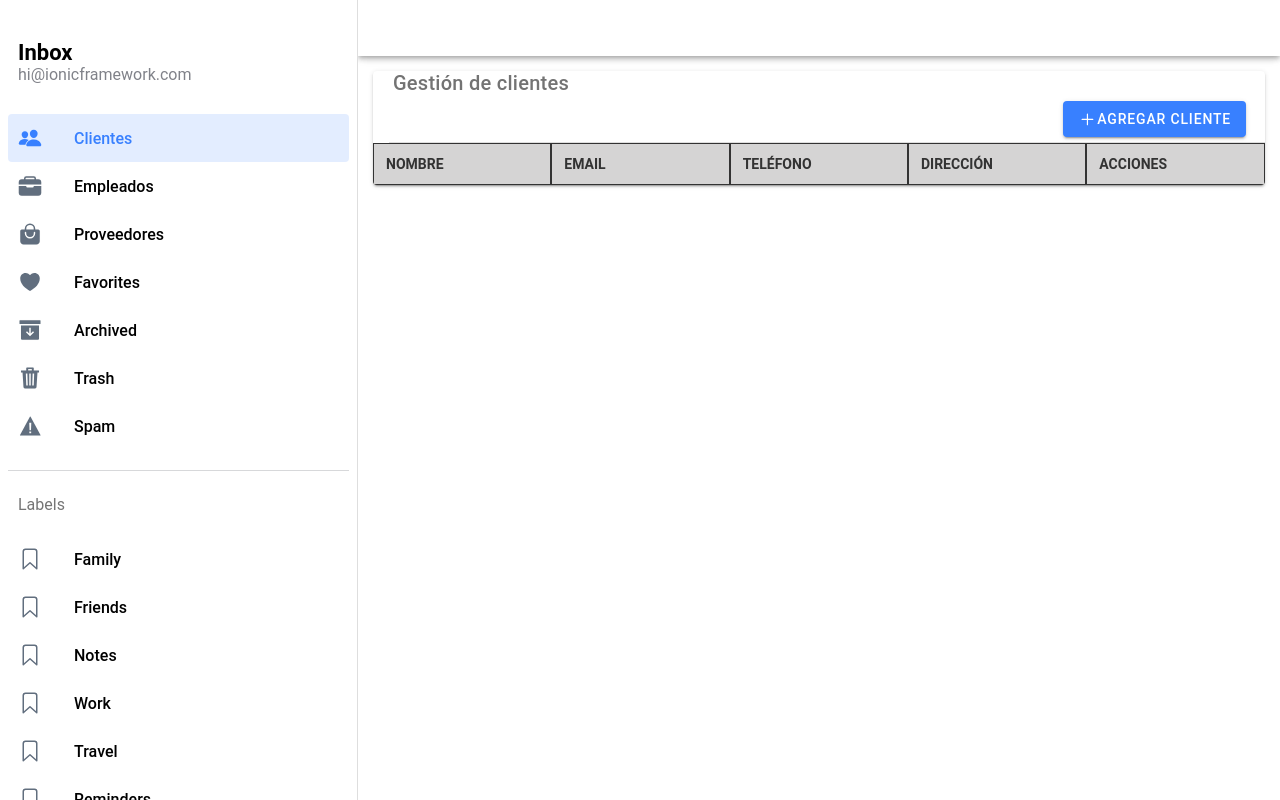
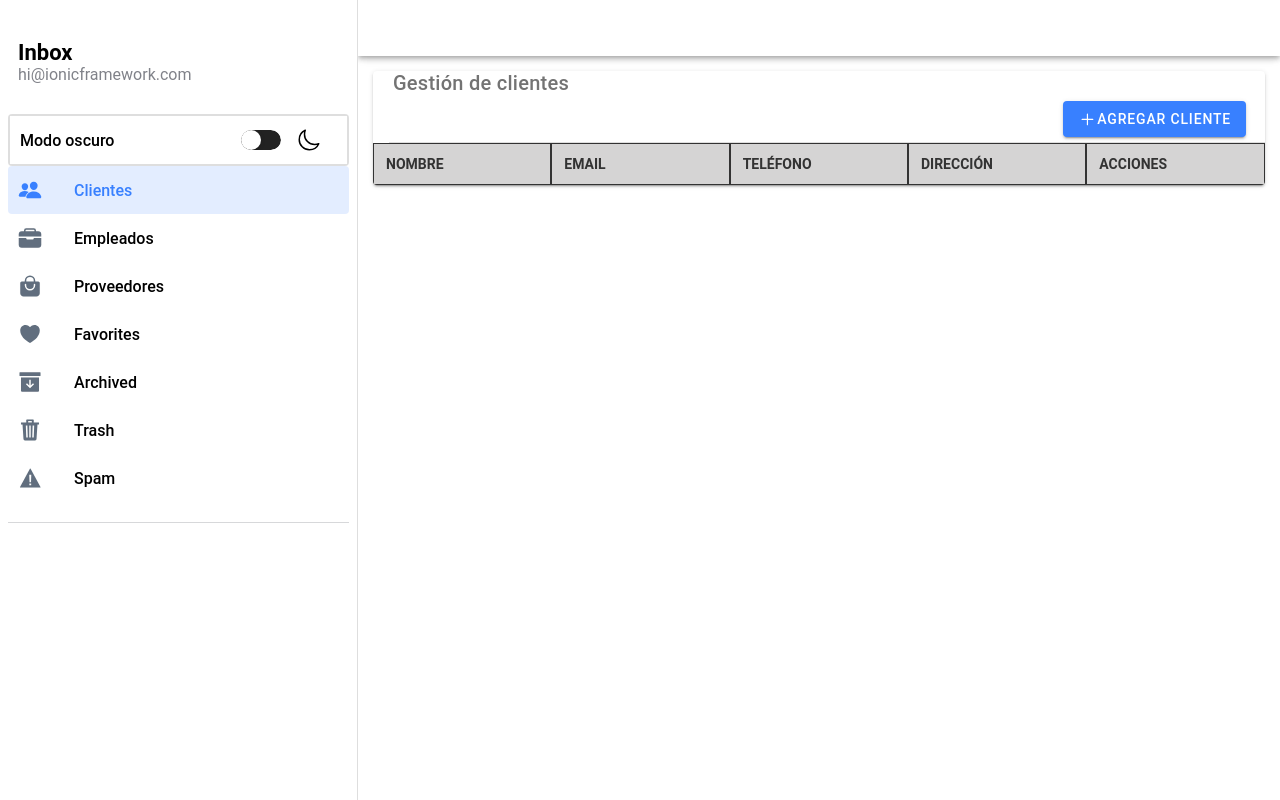
Before and after one commit to FrancarriYT/myJavaAndSpringbootApp, a React (Vite) app: page /page/customers in a window 1280 px wide. Built offline with nearby package versions, Linux system fonts and the light colour scheme.

Commit message:
renamed 'Vendor' files and classes to 'Supplier'. Added a normal button of turn on/off Night Mode but still doesn't work ;)

```diff
--- a/src/App.tsx
+++ b/src/App.tsx
@@ -26,8 +26,8 @@ import CustomerList from './pages/customer/CustomerList';
 import CustomerEdit from './pages/customer/CustomerEdit';
 import EmployeeList from './pages/employee/EmployeeList';
 import EmployeeEdit from './pages/employee/EmployeeEdit';
-import VendorList from './pages/vendor/VendorList';
-import VendorEdit from './pages/vendor/VendorEdit';
+import VendorList from './pages/supplier/SupplierList';
+import VendorEdit from './pages/supplier/SupplierEdit';
 
 setupIonicReact();
 
@@ -58,11 +58,11 @@ const App: React.FC = () => {
               <EmployeeEdit/>
             </Route>
 
-            <Route path="/page/vendors" exact={true}>
+            <Route path="/page/suppliers" exact={true}>
               <VendorList/>
             </Route>
 
-            <Route path="/page/vendor/:id" exact={true}>
+            <Route path="/page/supplier/:id" exact={true}>
               <VendorEdit/>
             </Route>
           </IonRouterOutlet>
--- a/src/components/Menu.css
+++ b/src/components/Menu.css
@@ -111,3 +111,77 @@ ion-note {
 ion-item.selected {
   --color: var(--ion-color-primary);
 }
+
+
+/* Menu.css */
+.dark-mode-toggle {
+  --border-width: 2px;
+  --handle-size: 20px;
+  --track-size: 40px;
+  --handle-padding: 6px;
+  --transition-duration: 0.3s;
+  --handle-color: #fff;
+  --track-color: #222;
+  --track-border-color: #444;
+}
+
+.dark-mode-toggle .toggle-icon {
+  --icon-size: 16px;
+  --icon-padding: 3px;
+}
+
+.dark-mode-toggle ion-toggle {
+  --border-width: var(--handle-padding);
+  --handle-background: var(--handle-color);
+  --track-background: var(--track-color);
+  --track-border-color: var(--track-border-color);
+  --transition-duration: var(--transition-duration);
+  width: var(--track-size);
+  height: var(--handle-size);
+  border-radius: 9999px;
+  padding: 0;
+}
+
+.dark-mode-toggle ion-toggle::before,
+.dark-mode-toggle ion-toggle::after {
+  content: '';
+  display: flex;
+  align-items: center;
+  justify-content: center;
+  font-size: var(--icon-size);
+  padding: var(--icon-padding);
+}
+
+.dark-mode-toggle ion-toggle::before {
+  transform: translateX(0);
+  transition: transform var(--transition-duration);
+}
+
+.dark-mode-toggle ion-toggle::after {
+  transform: translateX(100%);
+  transition: transform var(--transition-duration);
+}
+
+.dark-mode-toggle ion-toggle[checked]::before {
+  transform: translateX(-100%);
+  transition: transform var(--transition-duration);
+}
+
+.dark-mode-toggle ion-toggle[checked]::after {
+  transform: translateX(0);
+  transition: transform var(--transition-duration);
+}
+
+
+.mode-icon {
+  font-size: 24px;
+  transition: color 0.3s ease-in-out;
+}
+
+.mode-icon.dark {
+  color: #ffffff; /* Color del ícono en modo oscuro */
+}
+
+.mode-icon.light {
+  color: #000000; /* Color del ícono en modo claro */
+}
--- a/src/components/Menu.tsx
+++ b/src/components/Menu.tsx
@@ -1,3 +1,4 @@
+import React, { useEffect, useState } from 'react';
 import {
   IonContent,
   IonIcon,
@@ -8,17 +9,17 @@ import {
   IonMenu,
   IonMenuToggle,
   IonNote,
+  IonToggle,
 } from '@ionic/react';
-
 import { useLocation } from 'react-router-dom';
-import { archiveOutline, archiveSharp, bookmarkOutline, heartOutline, heartSharp, mailOutline, mailSharp, paperPlaneOutline, paperPlaneSharp, trashOutline, trashSharp, warningOutline, warningSharp, people, peopleOutline, briefcaseOutline, briefcase, bagHandleOutline, bagHandle } from 'ionicons/icons';
+import { archiveOutline, archiveSharp, bookmarkOutline, heartOutline, heartSharp, mailOutline, mailSharp, paperPlaneOutline, paperPlaneSharp, trashOutline, trashSharp, warningOutline, warningSharp, people, peopleOutline, briefcaseOutline, briefcase, bagHandleOutline, bagHandle, moonOutline, sunnyOutline } from 'ionicons/icons';
 import './Menu.css';
 
 interface AppPage {
+  title: string;
   url: string;
   iosIcon: string;
   mdIcon: string;
-  title: string;
 }
 
 const appPages: AppPage[] = [
@@ -36,7 +37,7 @@ const appPages: AppPage[] = [
   },
   {
     title: 'Proveedores',
-    url: '/page/vendors',
+    url: '/page/suppliers',
     iosIcon: bagHandleOutline,
     mdIcon: bagHandle
   },
@@ -66,10 +67,25 @@ const appPages: AppPage[] = [
   }
 ];
 
-const labels = ['Family', 'Friends', 'Notes', 'Work', 'Travel', 'Reminders'];
-
 const Menu: React.FC = () => {
   const location = useLocation();
+  const [darkMode, setDarkMode] = useState<boolean>(false);
+
+  useEffect(() => {
+    const storedDarkMode = localStorage.getItem('darkMode');
+    if (storedDarkMode !== null) {
+      setDarkMode(JSON.parse(storedDarkMode));
+    }
+  }, []);
+
+  useEffect(() => {
+    document.body.classList.toggle('dark-mode', darkMode);
+  }, [darkMode]);
+
+  const toggleDarkMode = () => {
+    setDarkMode(!darkMode);
+    localStorage.setItem('darkMode', JSON.stringify(!darkMode));
+  };
 
   return (
     <IonMenu contentId="main" type="overlay">
@@ -77,25 +93,34 @@ const Menu: React.FC = () => {
         <IonList id="inbox-list">
           <IonListHeader>Inbox</IonListHeader>
           <IonNote>hi@ionicframework.com</IonNote>
-          {appPages.map((appPage, index) => {
-            return (
-              <IonMenuToggle key={index} autoHide={false}>
-                <IonItem className={location.pathname === appPage.url ? 'selected' : ''} routerLink={appPage.url} routerDirection="none" lines="none" detail={false}>
-                  <IonIcon aria-hidden="true" slot="start" ios={appPage.iosIcon} md={appPage.mdIcon} />
-                  <IonLabel>{appPage.title}</IonLabel>
-                </IonItem>
-              </IonMenuToggle>
-            );
-          })}
-        </IonList>
 
-        <IonList id="labels-list">
-          <IonListHeader>Labels</IonListHeader>
-          {labels.map((label, index) => (
-            <IonItem lines="none" key={index}>
-              <IonIcon aria-hidden="true" slot="start" icon={bookmarkOutline} />
-              <IonLabel>{label}</IonLabel>
-            </IonItem>
+          <IonItem lines="none" className="dark-mode-toggle" onClick={toggleDarkMode}>
+            <IonLabel>Modo oscuro</IonLabel>
+            <IonToggle
+              slot="end"
+              checked={darkMode}
+              onIonChange={toggleDarkMode}
+            />
+            <IonIcon
+              slot="end"
+              icon={darkMode ? sunnyOutline : moonOutline}
+              className={`mode-icon ${darkMode ? 'dark' : 'light'}`}
+            />
+          </IonItem>
+
+          {appPages.map((appPage, index) => (
+            <IonMenuToggle key={index} autoHide={false}>
+              <IonItem
+                className={`${location.pathname === appPage.url ? 'selected' : ''} menu-item`}
+                routerLink={appPage.url}
+                routerDirection="none"
+                lines="none"
+                detail={false}
+              >
+                <IonIcon aria-hidden="true" slot="start" ios={appPage.iosIcon} md={appPage.mdIcon} />
+                <IonLabel>{appPage.title}</IonLabel>
+              </IonItem>
+            </IonMenuToggle>
           ))}
         </IonList>
       </IonContent>
--- a/src/pages/vendor/Vendor.ts
+++ b/src/pages/supplier/Supplier.ts
@@ -1,4 +1,4 @@
-export default interface Vendor {
+export default interface Supplier {
     id?: string;
     firstname?: string;
     lastname?: string;
--- /dev/null
+++ b/src/pages/supplier/SupplierApi.ts
@@ -0,0 +1,42 @@
+import { search } from "ionicons/icons";
+import Supplier from "./Supplier";
+
+export function searchSuppliers() {
+  if (!localStorage['suppliers']) {
+    localStorage['suppliers'] = '[]';
+  }
+
+  let suppliers = localStorage['suppliers'];
+  return JSON.parse(suppliers);
+}
+
+export function removeSupplier(id: string) {
+  let suppliers = searchSuppliers();
+  let index = suppliers.findIndex((supplier: Supplier) => supplier.id === id);
+  suppliers.splice(index, 1);
+  localStorage['suppliers'] = JSON.stringify(suppliers);
+}
+
+export function saveSupplier(supplier: Supplier) {
+  let suppliers = searchSuppliers();
+  if (supplier.id) {
+    // Editar proveedor existente
+    let index = suppliers.findIndex((s: Supplier) => s.id === supplier.id);
+    if (index !== -1) {
+      suppliers[index] = supplier;
+    } else {
+      console.error("Proveedor no encontrado para editar.");
+    }
+  } else {
+    // Nuevo proveedor
+    supplier.id = String(Math.round(Math.random() * 1000));
+    suppliers.push(supplier);
+  }
+
+  localStorage['suppliers'] = JSON.stringify(suppliers);
+}
+
+export function searchSupplierById(id: string) {
+  let suppliers = searchSuppliers();
+  return suppliers.find((supplier: Supplier) => supplier.id === id);
+}
--- a/src/pages/vendor/VendorList.tsx
+++ b/src/pages/supplier/SupplierList.tsx
@@ -17,32 +17,32 @@ import {
 } from '@ionic/react';
 import { useHistory, useParams } from 'react-router';
 import { add, close, pencil } from 'ionicons/icons';
-import { removeVendor, searchVendors } from './VendorApi';
-import Vendor from './Vendor';
+import { removeSupplier, searchSuppliers } from './SupplierApi';
+import Supplier from './Supplier';
 
-const VendorList: React.FC = () => {
+const SupplierList: React.FC = () => {
   const { name } = useParams<{ name: string }>();
 
-  const [ vendors, setVendors] = useState<Vendor[]> ([]);
+  const [ suppliers, setSuppliers] = useState<Supplier[]> ([]);
   const history = useHistory();
   useEffect(() => {
     search();
     }, [history.location.pathname]);
 
   const remove = (id:string) => {
-      removeVendor(id);
+      removeSupplier(id);
       search();
   }
   const search = () =>{
-      let result = searchVendors();
-      setVendors(result);
+      let result = searchSuppliers();
+      setSuppliers(result);
   }
 
-  const addVendor = () => {
-    history.push('/page/vendor/new')
+  const addSupplier = () => {
+    history.push('/page/supplier/new')
   }
-  const editVendor = (id:string) => {
-    history.push('/page/vendor/' + id)
+  const editSupplier = (id:string) => {
+    history.push('/page/supplier/' + id)
   }
   return (
     <IonPage>
@@ -67,7 +67,7 @@ const VendorList: React.FC = () => {
         <IonCard className='table-card'>
             <IonTitle>Gestión de proveedores</IonTitle>
             <IonItem>
-                <IonButton onClick = {addVendor}color = "primary" fill='solid' slot='end' size='default'>
+                <IonButton onClick = {addSupplier}color = "primary" fill='solid' slot='end' size='default'>
                 <IonIcon icon={add}/>
                     Agregar proveedor
                 </IonButton>
@@ -82,18 +82,18 @@ const VendorList: React.FC = () => {
             <IonCol>Acciones</IonCol>
         </IonRow>
 
-        {vendors.map((vendor: Vendor) =>
+        {suppliers.map((supplier: Supplier) =>
             <IonRow>
-                <IonCol>{vendor.firstname} {vendor.lastname}</IonCol>
-                <IonCol>{vendor.email}</IonCol>
-                <IonCol>{vendor.phone}</IonCol>
-                <IonCol>{vendor.address}</IonCol>
+                <IonCol>{supplier.firstname} {supplier.lastname}</IonCol>
+                <IonCol>{supplier.email}</IonCol>
+                <IonCol>{supplier.phone}</IonCol>
+                <IonCol>{supplier.address}</IonCol>
                 <IonCol>
-                    <IonButton color= 'primary' fill='clear' onClick={() => editVendor(String(vendor.id))}>
+                    <IonButton color= 'primary' fill='clear' onClick={() => editSupplier(String(supplier.id))}>
                         <IonIcon icon={pencil} slot='icon-only'/>
                     </IonButton>
 
-                    <IonButton color= 'danger' fill='clear' onClick={() => remove(String(vendor.id))}>
+                    <IonButton color= 'danger' fill='clear' onClick={() => remove(String(supplier.id))}>
                         <IonIcon icon={close} slot='icon-only'/>
                     </IonButton>
                 </IonCol>
@@ -108,4 +108,4 @@ const VendorList: React.FC = () => {
   );
 };
 
-export default VendorList;
+export default SupplierList;
--- a/src/theme/variables.css
+++ b/src/theme/variables.css
@@ -77,12 +77,10 @@ http://ionicframework.com/docs/theming/ */
 }
 
 @media (prefers-color-scheme: dark) {
-  /*
-   * Dark Colors
-   * -------------------------------------------
-   */
-
   body {
+    --ion-background-color: #121212;
+    --ion-background-color-rgb: 18,18,18;
+    --ion-text-color: #ffffff;
     --ion-color-primary: #428cff;
     --ion-color-primary-rgb: 66,140,255;
     --ion-color-primary-contrast: #ffffff;
@@ -241,6 +239,13 @@ html {
   --ion-dynamic-font: var(--ion-default-dynamic-font);
 }
 
+/* App.css */
+.dark {
+  --ion-background-color: #121212;
+  --ion-background-color-rgb: 18,18,18;
+  --ion-text-color: #ffffff;
+  /* ... otros estilos de modo oscuro ... */
+}
 
 /* Estilos para el encabezado de la tabla */
 .table-card .table-header ion-col {
```
Also changed, not shown: src/pages/supplier/SupplierEdit.tsx (renamed from src/pages/vendor/VendorEdit.tsx, +9 -9 lines), src/pages/vendor/VendorApi.ts (deleted, +0 -44 lines).
